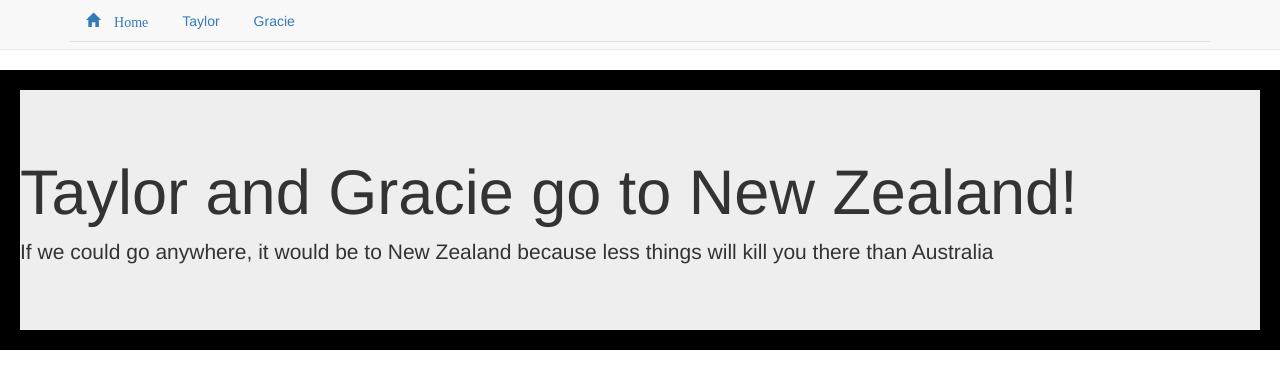
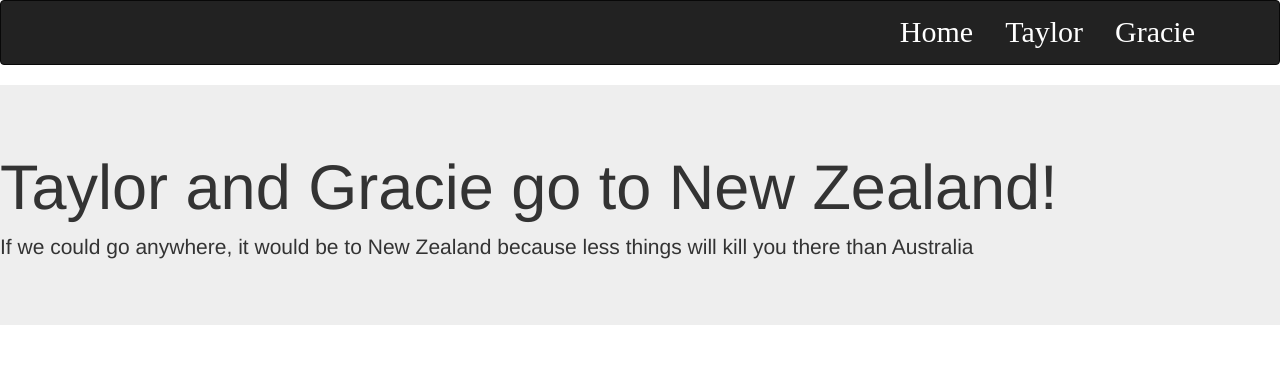
Before and after one commit to gracielundell/Vacation-bootstrap, a plain HTML site: page index.html in a window 1280 px wide. Drawn offline with Linux system fonts and the light colour scheme.

Commit message:
Add styling to navbar

```diff
--- a/css/styles.css
+++ b/css/styles.css
@@ -1,3 +1,15 @@
+.container {
+
+}
+
 .jumbotron {
-  border: 20px solid black;
 }
+
+.nav a {
+  font-size: 30px;
+  color: white;
+  font-family: serif;
+}
+a:hover {
+  color: #3366ff;
+}
--- a/index.html
+++ b/index.html
@@ -1,20 +1,19 @@
 <!DOCTYPE html>
 <html>
 <head>
+  <link href="bootstrap-3.3.6-dist/css/bootstrap.css" rel="stylesheet" type="text/css" media="all">
   <link href="css/styles.css" rel="stylesheet" type="text/css" media="all">
-  <link href="bootstrap-3.3.6-dist/css/bootstrap.css" rel="stylesheet" type="text/css" media="all">
   <title>Dream Vacation</title>
 </head>
 
 <body>
   <!--nav bar-->
-
-  <nav class="navbar navbar-default navbar-static-top">
+  <nav class="navbar navbar-inverse">
     <div class="container">
-      <ul class="nav nav-tabs">
-        <li><a href="#" ><span class="glyphicon glyphicon-home"> Home</span></a></li>
-        <li><a href="#">Taylor</a></li>
-        <li><a href="#">Gracie</a></li>
+      <ul class="nav nav-pills pull-right">
+          <li><a href="#">Home</a></li>
+          <li><a href="#">Taylor</a></li>
+          <li><a href="#">Gracie</a></li>
       </ul>
     </div>
   </nav>
@@ -23,6 +22,7 @@
     <p>If we could go anywhere, it would be to New Zealand because less things will kill you there than Australia</p>
   </div>
   <!--pic carosel-->
+
   <!--columns of what we would do-->
 
 </body>
```
